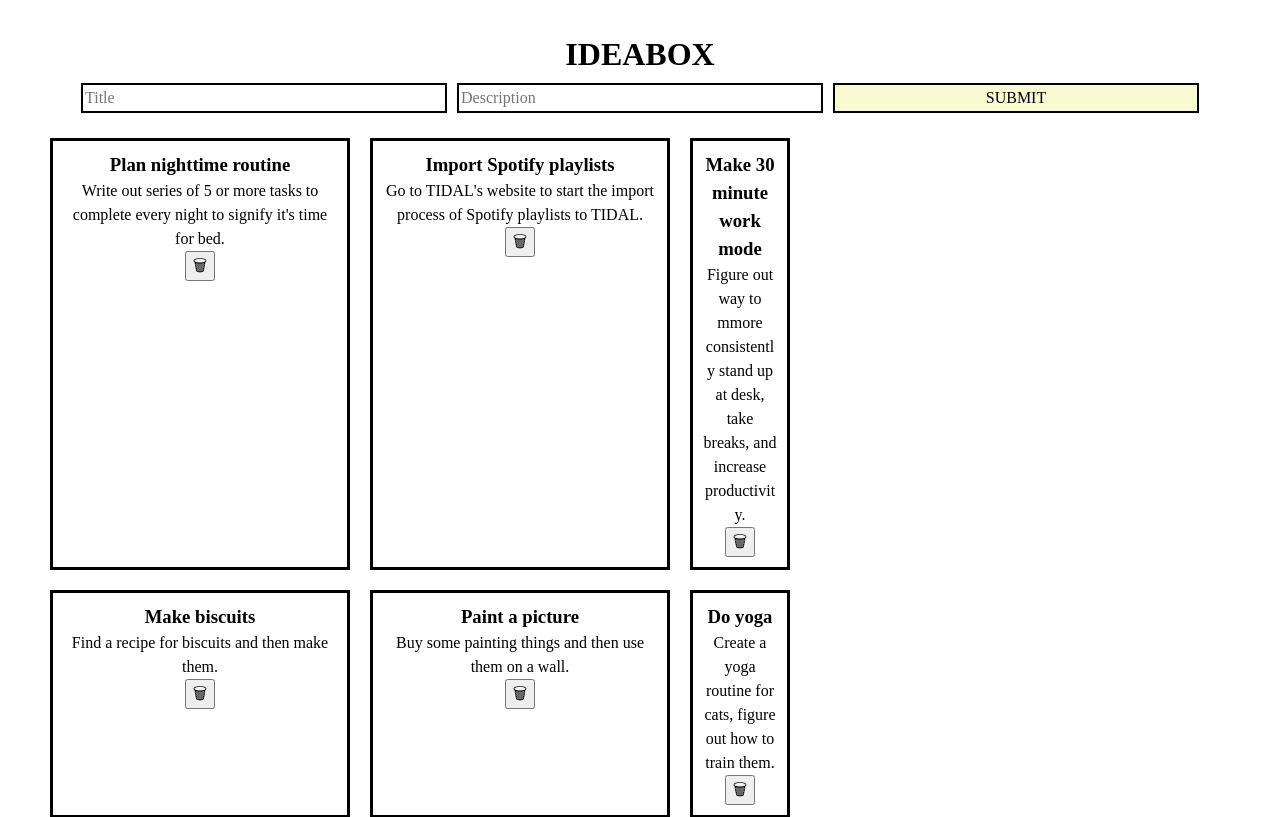
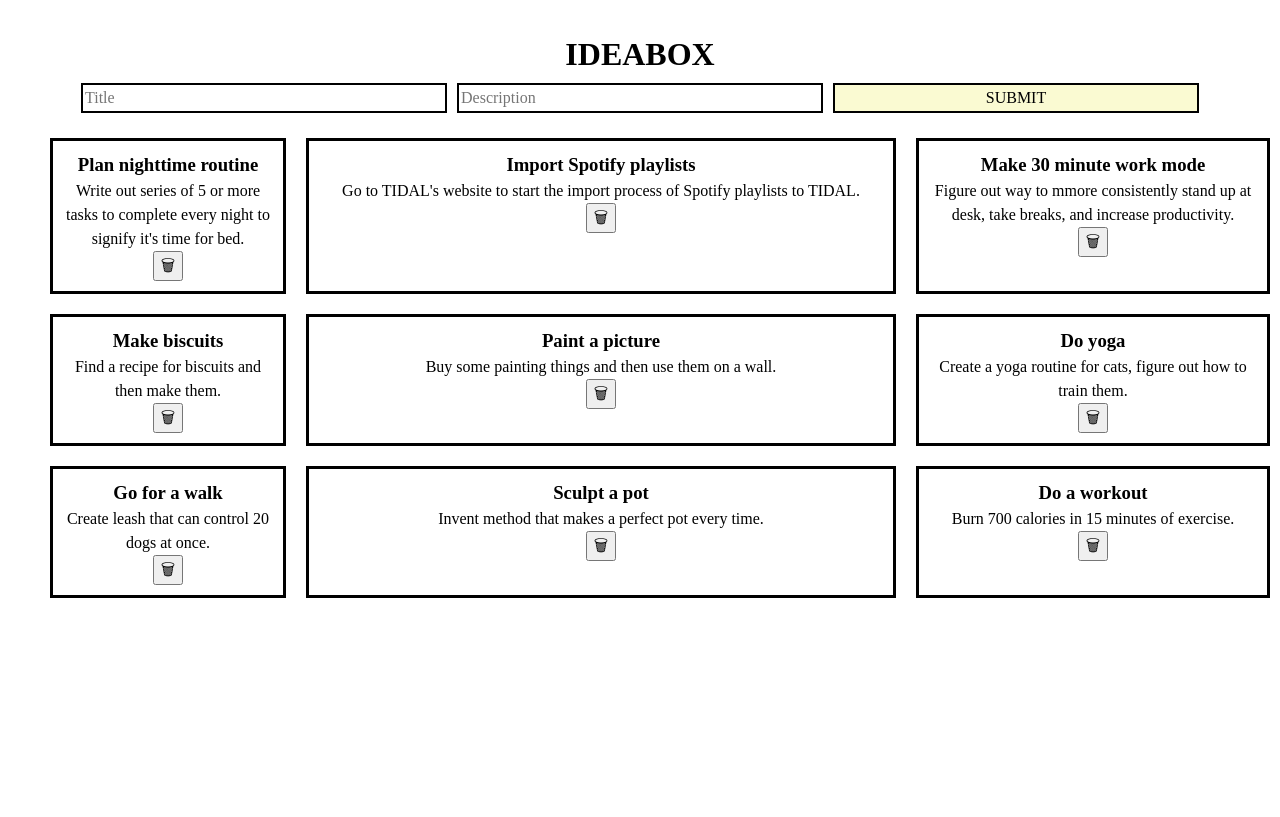
Before and after one commit to colefiscus/playground, a React (Create React App) app: page / in a window 1280 px wide. Shown: the top 817 px of the page. Built offline with nearby package versions, Linux system fonts and the light colour scheme.

Commit message:
Model percentage-based grid columns

```diff
--- a/src/Ideas.js
+++ b/src/Ideas.js
@@ -27,7 +27,8 @@ const Ideas = ({ ideas, deleteIdea }) => {
 const IdeasContainer = styled.section`
   padding: 20px;
   display: grid;
-  grid-template-columns: 300px 300px 100px;
+  /* grid-template-columns: 300px 300px 100px; Pixel-based columns */
+  grid-template-columns: 20% 50% 30%;
   grid-gap: 20px;
 `;
 
```
